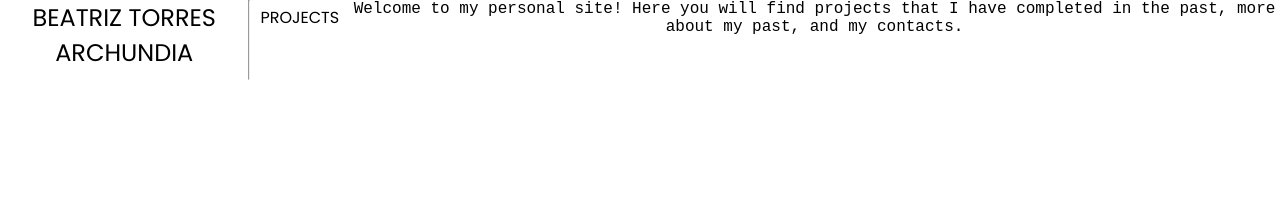
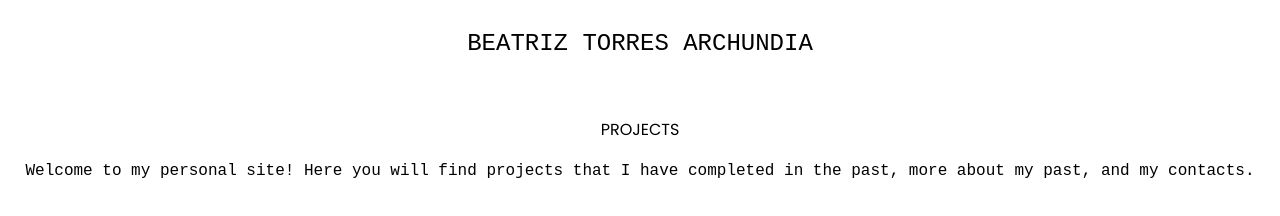
Before and after one commit to Btorre0/personalWeb, a plain HTML site: page index.html in a window 1280 px wide. Drawn offline with Linux system fonts and the light colour scheme.

Commit message:
formatting the web. (scratch)

```diff
--- a/index.html
+++ b/index.html
@@ -7,22 +7,17 @@
     </style>
 
 <head>
-<p><font size="+2"><p style="font-family:'Courier New'">BEATRIZ TORRES ARCHUNDIA </p></font></p>
     <link rel ="stylesheet" type="text/css" href="style.css">
 
     <link rel="preconnect" href="https://fonts.googleapis.com">
     <link rel="preconnect" href="https://fonts.gstatic.com" crossorigin>
     <link href="https://fonts.googleapis.com/css2?family=Roboto+Mono:ital,wght@0,100..700;1,100..700&display=swap" rel="stylesheet">
-<hr>
 </head>
-
 <body>
-
+    <p><font size="+2"><p style="font-family:'Courier New'">BEATRIZ TORRES ARCHUNDIA </p></font></p>
     <a href="#"><span>Projects</span></a>
     <p style="font-family:'Courier New'">Welcome to my personal site! Here you will find projects that I have completed in the past, more about my past, and my contacts.
     </p>
-
 </body>
 
-
 </html>
--- a/style.css
+++ b/style.css
@@ -1,30 +1,43 @@
 
 @import url('https://fonts.googleapis.com/css2?family=poppins:wght@300;400;500;600;700;800;900&display=swap');
 
-
-* {
+body {
+   display: flex;
+   flex-direction: column;
+   align-items: center;
+   font-family: 'poppins', sans-serif;
    margin: 0;
    padding: 0;
-    box-sizing: border-box;
-    font-family: 'poppins', sans-serif;
+   min-height: 100vh;
+   text-align: center;
 }
- body {
-    display:flex;
-    justify-content: center;
-    min-height:10vh;
 
+.content {
+   margin: 20px;
+}
+
+h2 {
+   font-family: 'Courier New', Courier, monospace;
+   font-size: 2em;
+}
+
+p {
+   font-family: 'Courier New', Courier, monospace;
+   margin: 10px 0;
 }
 
 a {
-    position: relative;
+   display: inline-block;
    background-color: rgb(255, 255, 255);
-    color:black;
+   color: black;
    text-decoration: none;
-    text-transform:  uppercase;
-    font-weight:400;
-    padding: 5px 10px;
+   text-transform: uppercase;
+   font-weight: 400;
+   padding: 10px 20px;
+   margin-top: 20px;
    transition: 0.5s;
 }
+
 a:hover {
-    letter-spacing: 0.20em;
+   letter-spacing: 0.10em;
 }
```
Lines whose indentation alone changed are shown as unchanged.
